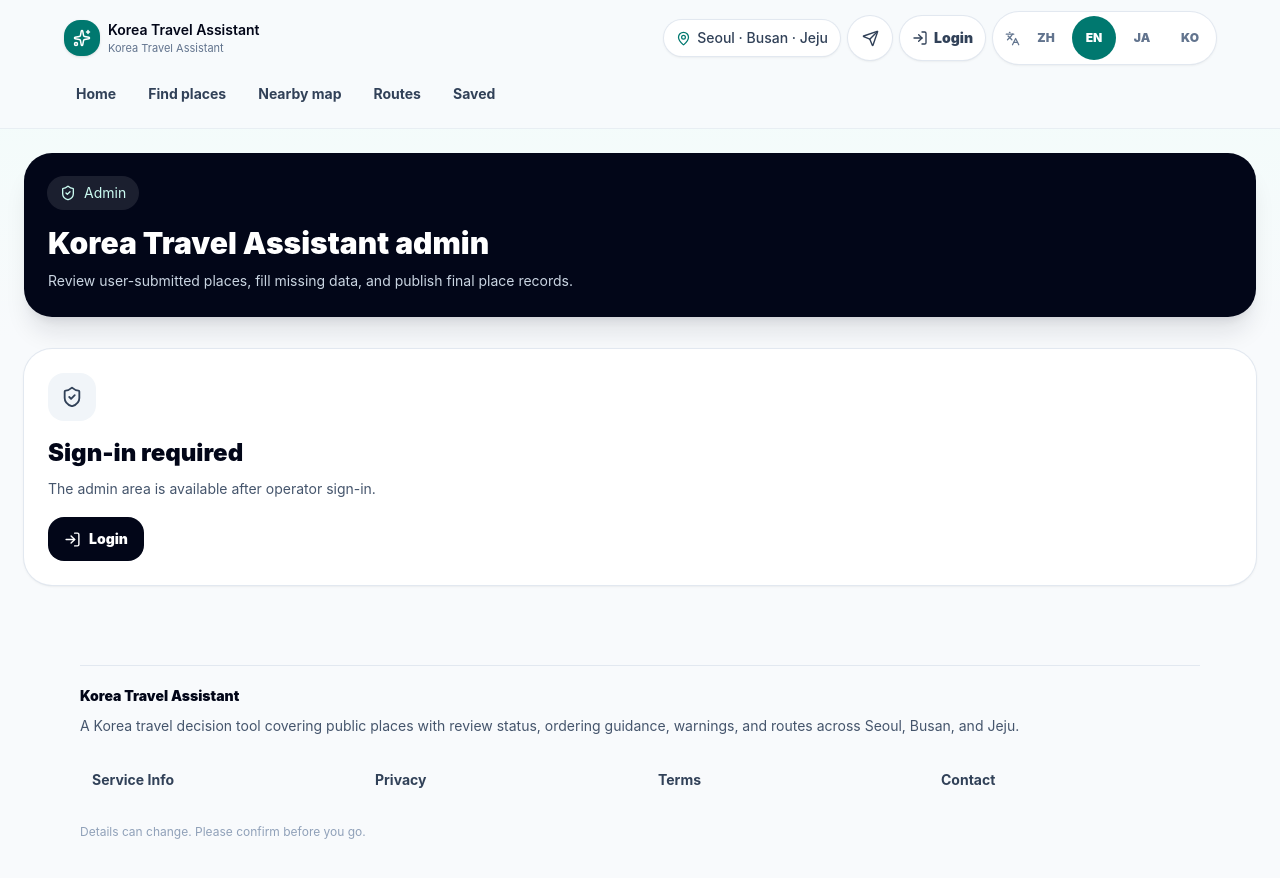
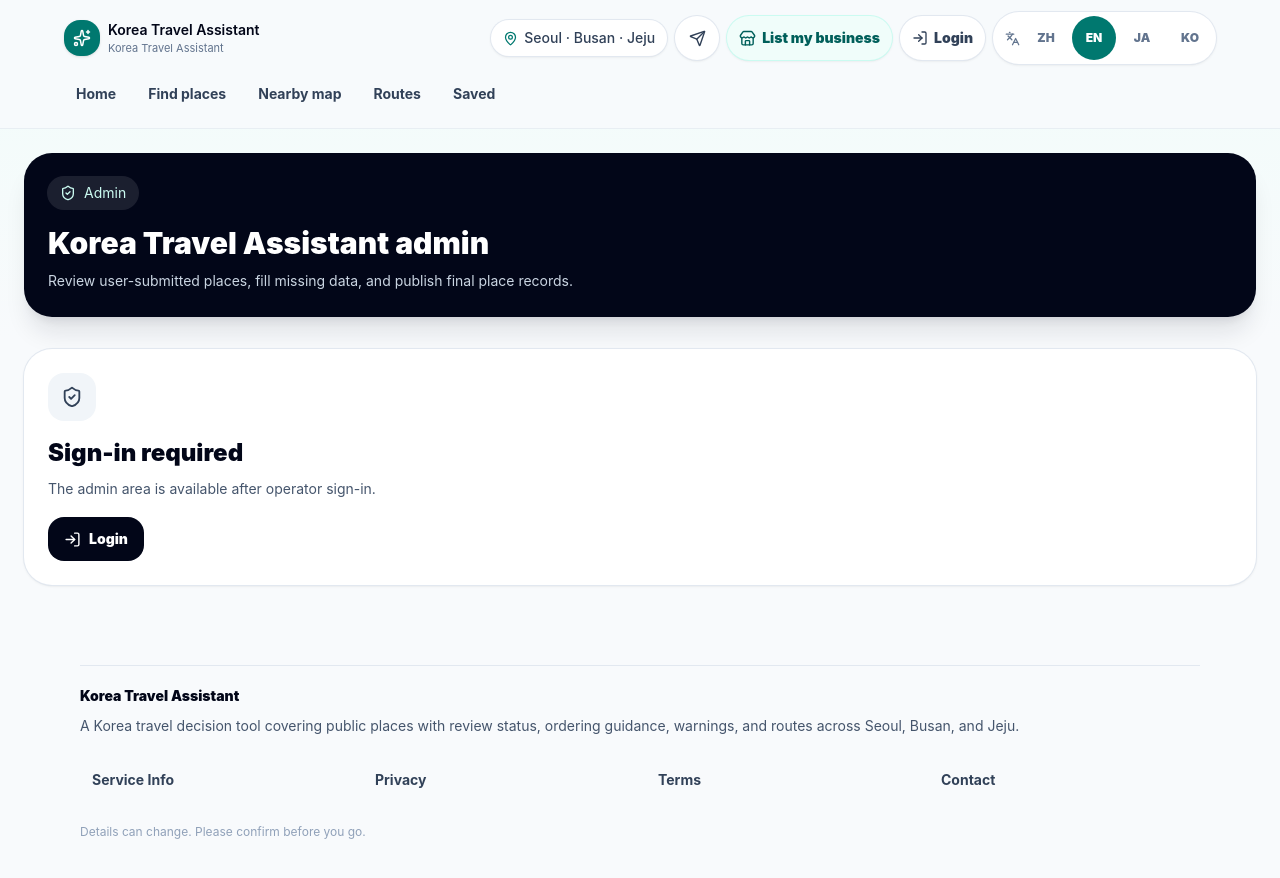
Before and after one commit to usang1/busan-travel-assistant, a Next.js app: page /en/admin in a window 1280 px wide. Shown: the top 878 px of the page. Built offline with nearby package versions, Linux system fonts and the light colour scheme; no server answers.

Commit message:
fix(navigation): expose business application on mobile

```diff
--- a/components/Header.tsx
+++ b/components/Header.tsx
@@ -1,7 +1,7 @@
 "use client";
 
 import Link from "next/link";
-import { Languages, LogIn, LogOut, MapPin, Send, ShieldCheck, Sparkles, UserRound } from "lucide-react";
+import { Languages, LogIn, LogOut, MapPin, Send, ShieldCheck, Sparkles, Store, UserRound } from "lucide-react";
 import { usePathname, useSearchParams } from "next/navigation";
 import { useAuth } from "@/components/AuthProvider";
 import { defaultLocale, getLocaleFromPath, localeMeta, locales, ui, withLocale, withoutLocale } from "@/lib/i18n";
@@ -15,7 +15,7 @@ export function Header() {
   const basePath = withoutLocale(pathname);
   const queryString = searchParams.toString();
   const querySuffix = queryString ? `?${queryString}` : "";
-  const { user, profile, isAdmin } = useAuth();
+  const { user, isAdmin } = useAuth();
 
   async function signOut() {
     const client = getSupabaseClient();
@@ -52,6 +52,15 @@ export function Header() {
           >
             <Send size={17} aria-hidden="true" />
           </Link>
+          <Link
+            href={withLocale("/business-application", currentLocale)}
+            className="inline-flex h-11 shrink-0 items-center justify-center gap-1.5 rounded-full bg-teal-50 px-3 text-sm font-black text-teal-800 shadow-sm ring-1 ring-teal-100 transition hover:bg-teal-100 active:scale-95"
+            aria-label={copy.nav.businessApplication}
+            title={copy.nav.businessApplication}
+          >
+            <Store size={17} aria-hidden="true" />
+            <span className="whitespace-nowrap">{copy.nav.businessApplication}</span>
+          </Link>
           {user ? (
             <>
               <Link
@@ -63,11 +72,6 @@ export function Header() {
                 <UserRound size={16} aria-hidden="true" />
                 <span className="hidden text-sm font-black sm:inline">{copy.auth.mypage}</span>
               </Link>
-              {profile?.role === "business_owner" ? (
-                <Link href={withLocale("/business-application", currentLocale)} className="hidden h-11 items-center rounded-full bg-teal-50 px-3 text-sm font-black text-teal-800 ring-1 ring-teal-100 sm:inline-flex">
-                  {{ ko: "가게 입점 신청", zh: "商家入驻", en: "List my business", ja: "店舗掲載申請" }[currentLocale]}
-                </Link>
-              ) : null}
               {isAdmin ? (
                 <Link
                   href={withLocale("/admin", currentLocale)}
--- a/lib/i18n.ts
+++ b/lib/i18n.ts
@@ -176,6 +176,7 @@ export const ui = {
       saved: "收藏",
       mypage: "我的",
       submit: "提交地点",
+      businessApplication: "商家入驻",
       admin: "管理",
     },
     auth: {
@@ -385,6 +386,7 @@ export const ui = {
       saved: "Saved",
       mypage: "My Page",
       submit: "Submit",
+      businessApplication: "List my business",
       admin: "Admin",
     },
     auth: {
@@ -594,6 +596,7 @@ export const ui = {
       saved: "保存",
       mypage: "マイページ",
       submit: "投稿",
+      businessApplication: "店舗掲載申請",
       admin: "管理",
     },
     auth: {
@@ -803,6 +806,7 @@ export const ui = {
       saved: "저장",
       mypage: "마이",
       submit: "제보",
+      businessApplication: "가게 입점 신청",
       admin: "관리자",
     },
     auth: {
--- a/scripts/test-admin-place-core-regressions.mjs
+++ b/scripts/test-admin-place-core-regressions.mjs
@@ -10,6 +10,8 @@ const priceLevels = readFileSync("lib/price-level.ts", "utf8");
 const reviewMigration = readFileSync("supabase/migrations/043_place_review_quality_and_visit_photos.sql", "utf8");
 const accountMigration = readFileSync("supabase/migrations/044_account_roles_and_business_applications.sql", "utf8");
 const businessRoute = readFileSync("app/api/business-applications/route.ts", "utf8");
+const header = readFileSync("components/Header.tsx", "utf8");
+const i18n = readFileSync("lib/i18n.ts", "utf8");
 
 assert.doesNotMatch(manager, /key=\{`\$\{index\}-\$\{item\.name_ko\}`\}/);
 assert.doesNotMatch(workflow, /key=\{`\$\{item\.name_ko\}-\$\{index\}`\}/);
@@ -31,6 +33,13 @@ assert.match(accountMigration, /public\.is_admin\(\)/);
 assert.match(accountMigration, /business_applications_active_duplicate_uidx/);
 assert.match(businessRoute, /profile\.role !== "business_owner"/);
 assert.match(businessRoute, /sendBusinessApplicationNotification/);
+assert.match(header, /href=\{withLocale\("\/business-application", currentLocale\)\}/);
+assert.match(header, /copy\.nav\.businessApplication/);
+assert.doesNotMatch(header, /profile\?\.role === "business_owner"[\s\S]{0,300}business-application/);
+assert.doesNotMatch(header, /href=\{withLocale\("\/business-application", currentLocale\)\}[\s\S]{0,180}className="hidden/);
+for (const label of ["商家入驻", "List my business", "店舗掲載申請", "가게 입점 신청"]) {
+  assert.match(i18n, new RegExp(label));
+}
 
 const dateSource = readFileSync("lib/date-input.ts", "utf8");
 const dateOutput = ts.transpileModule(dateSource, {
@@ -43,4 +52,4 @@ assert.equal(dateModule.exports.toDateInputValue("2026-02-30"), "");
 assert.equal(dateModule.exports.fromDateInputValue(""), null);
 assert.equal(dateModule.exports.fromDateInputValue("2026-10-11"), "2026-10-11");
 
-console.log("Admin place core regression checks passed (stable menu keys, atomic menu RPC ordering, and KRW labels). ");
+console.log("Admin place core regression checks passed (stable menu keys, atomic menu RPC ordering, KRW labels, and responsive business application entry). ");
```
